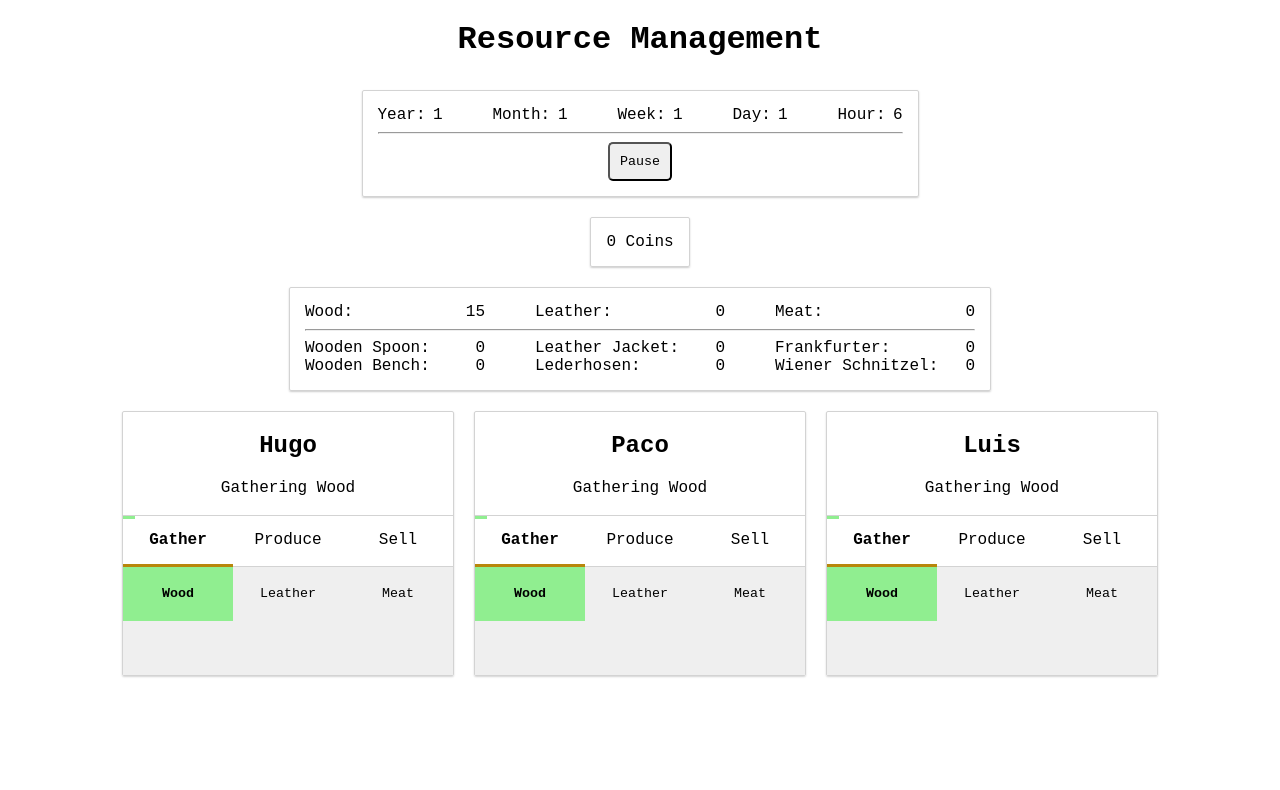
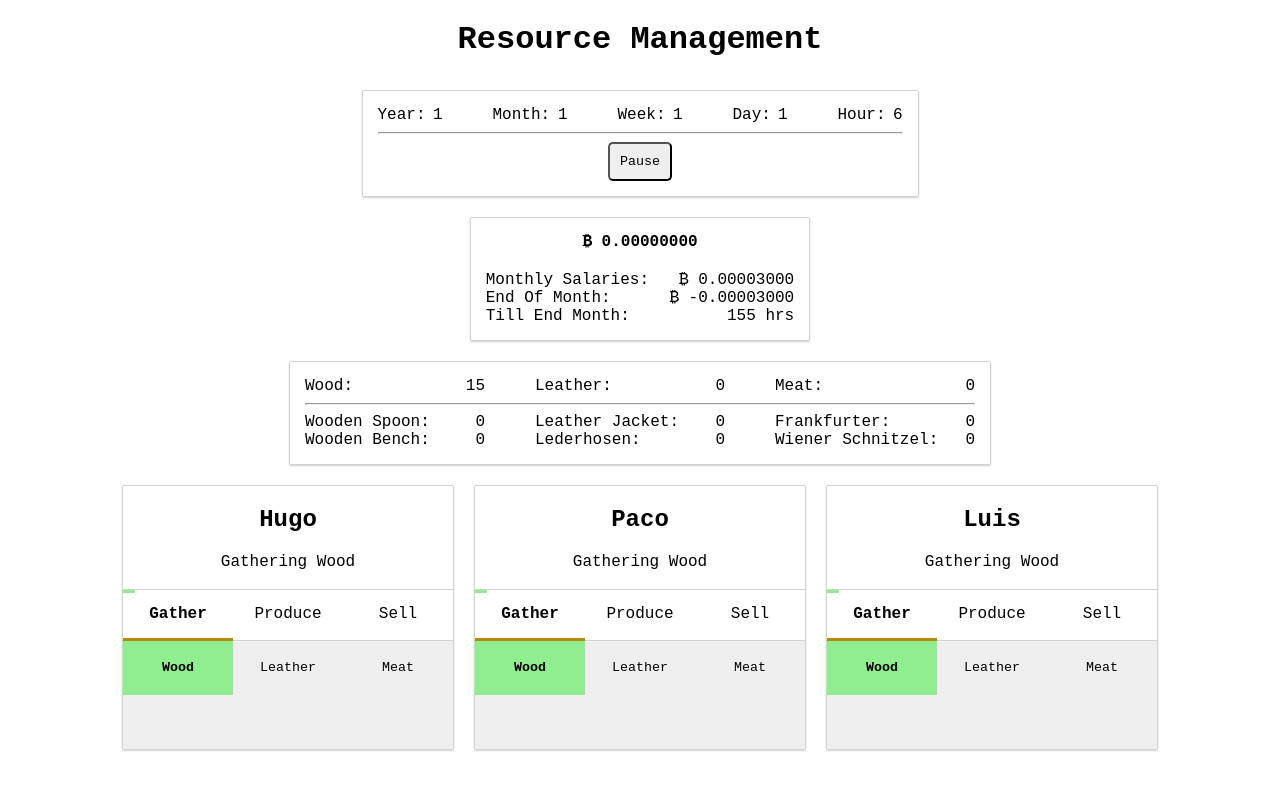
Before and after one commit to pinguinosod/resource-management, a React (Create React App) app: page / in a window 1280 px wide. Shown: the top 790 px of the page. Built offline with nearby package versions, Linux system fonts and the light colour scheme.

Commit message:
Implement salaries

```diff
--- a/src/App.css
+++ b/src/App.css
@@ -13,6 +13,25 @@
 
 .App .hoard.highlight {
   animation: highlighting 1s linear 0s infinite;
+}
+
+.App .hoard > div.current-coins {
+  text-align: center;
+  font-weight: bold;
+  margin-bottom: 20px;
+}
+
+.App .hoard > div:not(.current-coins) {
+  display: flex;
+  justify-content: space-between;
+}
+
+.App .hoard > div > span:first-child {
+  margin-right: 15px;
+}
+
+.App .hoard > div > span:last-child {
+  margin-left: 15px;
 }
 
 @keyframes highlighting {
--- a/src/App.js
+++ b/src/App.js
@@ -11,6 +11,7 @@ class App extends Component {
     paused: false,
     hours: 0,
     loading: false,
+    gameOver: false,
     gotNewCoins: false,
     materials: [{
       id: 1,
@@ -33,7 +34,7 @@ class App extends Component {
         quantity: 2
       }],
       stock: 0,
-      price: 3
+      price: 30
     }, {
       id: 3,
       name: 'Leather Jacket',
@@ -42,7 +43,7 @@ class App extends Component {
         quantity: 10
       }],
       stock: 0,
-      price: 16
+      price: 160
     }, {
       id: 5,
       name: 'Frankfurter',
@@ -51,7 +52,7 @@ class App extends Component {
         quantity: 2
       }],
       stock: 0,
-      price: 3
+      price: 30
     }, {
       id: 2,
       name: 'Wooden Bench',
@@ -60,7 +61,7 @@ class App extends Component {
         quantity: 10
       }],
       stock: 0,
-      price: 16
+      price: 160
     }, {
       id: 4,
       name: 'Lederhosen',
@@ -69,7 +70,7 @@ class App extends Component {
         quantity: 12
       }],
       stock: 0,
-      price: 21
+      price: 210
     }, {
       id: 6,
       name: 'Wiener Schnitzel',
@@ -78,12 +79,13 @@ class App extends Component {
         quantity: 3
       }],
       stock: 0,
-      price: 5
+      price: 50
     }],
     workers: [{
       id: 1,
       name: 'Hugo',
       working: true,
+      salary: 1000,
       currentTask: {
         task: 'gather',
         targetId: 1
@@ -92,6 +94,7 @@ class App extends Component {
       id: 2,
       name: 'Paco',
       working: true,
+      salary: 1000,
       currentTask: {
         task: 'gather',
         targetId: 1
@@ -100,6 +103,7 @@ class App extends Component {
       id: 3,
       name: 'Luis',
       working: true,
+      salary: 1000,
       currentTask: {
         task: 'gather',
         targetId: 1
@@ -122,8 +126,20 @@ class App extends Component {
       const coinsAtStart = this.state.coins;
       this.setState({ loading: true, gotNewCoins: false });
       this.doLabor()
+      if (this.state.hours > 0 && this.hrsTillNextMonth(this.state.hours) === 0) this.paySalaries()
       this.setState({ hours: this.state.hours + 1, loading: false, gotNewCoins: this.state.coins > coinsAtStart })
+      this.checkGameOver()
     }
+  }
+
+  checkGameOver() {
+    if (this.state.coins < 0) {
+      this.setState({ gameOver: true, paused: true })
+    }
+  }
+
+  paySalaries = () => {
+    this.setState({ coins: this.state.coins - this.sumSalaries(this.state.workers) })
   }
 
   gatherMaterial = (materialId, materials) => {
@@ -206,7 +222,7 @@ class App extends Component {
       const updatedWorkers = prevState.workers.map((worker) => {
         if (worker.working) {
           if (worker.currentTask.task === 'gather') {
-            ({ updatedMaterials} = this.gatherMaterial(worker.currentTask.targetId, updatedMaterials))
+            ({ updatedMaterials } = this.gatherMaterial(worker.currentTask.targetId, updatedMaterials))
           } else if (worker.currentTask.task === 'produce') {
             ({ updatedProducts, updatedMaterials } = this.produceProduct(worker.currentTask.targetId, updatedProducts, updatedMaterials))
           } else if (worker.currentTask.task === 'sell') {
@@ -216,6 +232,7 @@ class App extends Component {
             id: worker.id,
             name: worker.name,
             working: worker.working,
+            salary: worker.salary,
             currentTask: {
               task: worker.currentTask.task,
               targetId: worker.currentTask.targetId
@@ -270,6 +287,7 @@ class App extends Component {
               id: worker.id,
               name: worker.name,
               working: !worker.working,
+              salary: worker.salary,
               currentTask: worker.currentTask
             }
           } else {
@@ -289,6 +307,7 @@ class App extends Component {
               id: worker.id,
               name: worker.name,
               working: worker.working,
+              salary: worker.salary,
               currentTask: newTask
             }
           } else {
@@ -300,18 +319,34 @@ class App extends Component {
   }
 
   calculateCoinsSize = (coins) => {
-    if (coins > 999999) return '3.5rem'
-    if (coins > 499999) return '3.2rem'
-    if (coins > 99999) return '3.0rem'
-    if (coins > 49999) return '2.7rem'
-    if (coins > 9999) return '2.5rem'
-    if (coins > 4999) return '2.2rem'
-    if (coins > 999) return '2.0rem'
-    if (coins > 499) return '1.7rem'
-    if (coins > 99) return '1.5rem'
-    if (coins > 49) return '1.2rem'
-    if (coins > 9) return '1.1rem'
+    if (coins > 9999999) return '3.5rem'
+    if (coins > 4999999) return '3.2rem'
+    if (coins > 999999) return '3.0rem'
+    if (coins > 499999) return '2.7rem'
+    if (coins > 99999) return '2.5rem'
+    if (coins > 49999) return '2.2rem'
+    if (coins > 9999) return '2.0rem'
+    if (coins > 4999) return '1.7rem'
+    if (coins > 999) return '1.5rem'
+    if (coins > 499) return '1.2rem'
+    if (coins > 99) return '1.1rem'
     return '1.0rem'
+  }
+
+  sumSalaries = (workers) => {
+    return workers.reduce((totalSalaries, worker) => totalSalaries + worker.salary, 0)
+  }
+
+  hrsTillNextMonth = (hrs) => {
+    return (Math.ceil(hrs / 160) * 160) - hrs
+  }
+
+  coinsEndMonth = (coins, workers) => {
+    return coins - this.sumSalaries(workers)
+  }
+
+  toSatoshis = (coins) => {
+    return (coins * 0.00000001).toFixed(8);
   }
 
   render() {
@@ -321,6 +356,7 @@ class App extends Component {
           <h1>Resource Management</h1>
           <TimeTrack
             paused={this.state.paused}
+            gameOver={this.state.gameOver}
             hours={this.state.hours}
             pauseToggleHandler={() => {
               this.setState(prevState => {
@@ -331,7 +367,11 @@ class App extends Component {
             }} />
           <br />
           <div className={!this.state.loading && this.state.gotNewCoins ? 'hoard highlight' : 'hoard'}>
-            <span style={{ fontSize: this.calculateCoinsSize(this.state.coins) }}>{this.state.coins}</span> Coins</div>
+            <div className="current-coins" style={{ fontSize: this.calculateCoinsSize(this.state.coins) }}>₿ {this.toSatoshis(this.state.coins)}</div>
+            <div><span>Monthly Salaries:</span><span>₿ {this.toSatoshis(this.sumSalaries(this.state.workers))}</span></div>
+            <div><span>End Of Month:</span><span>₿ {this.toSatoshis(this.coinsEndMonth(this.state.coins, this.state.workers))}</span></div>
+            <div><span>Till End Month:</span><span>{this.hrsTillNextMonth(this.state.hours)} hrs</span></div>
+          </div>
           <br />
           <Resources
             materials={this.state.materials}
--- a/src/TimeTrack/TimeTrack.js
+++ b/src/TimeTrack/TimeTrack.js
@@ -80,8 +80,8 @@ const TimeTrack = (props) => {
         </span>
       </div>
       <hr />
-      <button onClick={props.pauseToggleHandler}>
-        {props.paused ? 'Resume' : 'Pause'}
+      <button onClick={props.pauseToggleHandler} disabled={props.gameOver}>
+        {props.gameOver ? 'Game Over!' : props.paused ? 'Resume' : 'Pause'}
       </button>
     </div>
   )
```
